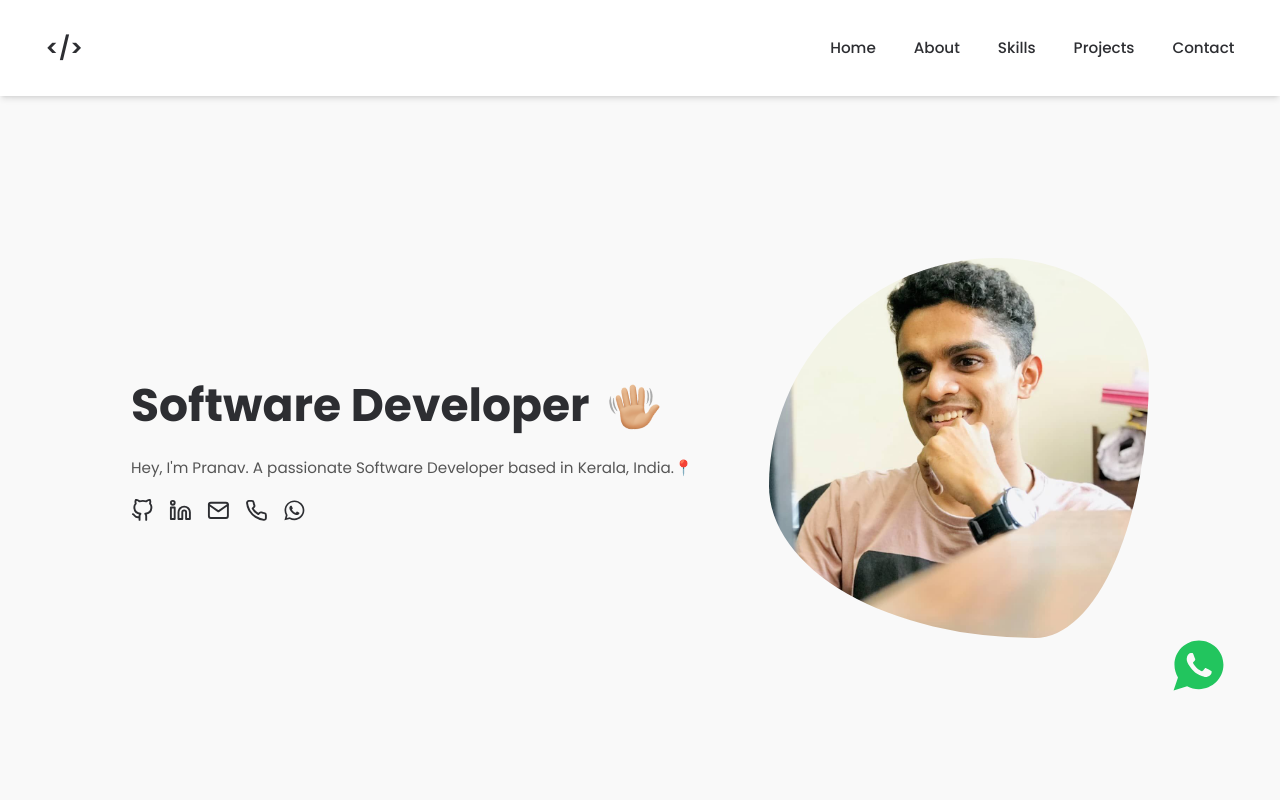
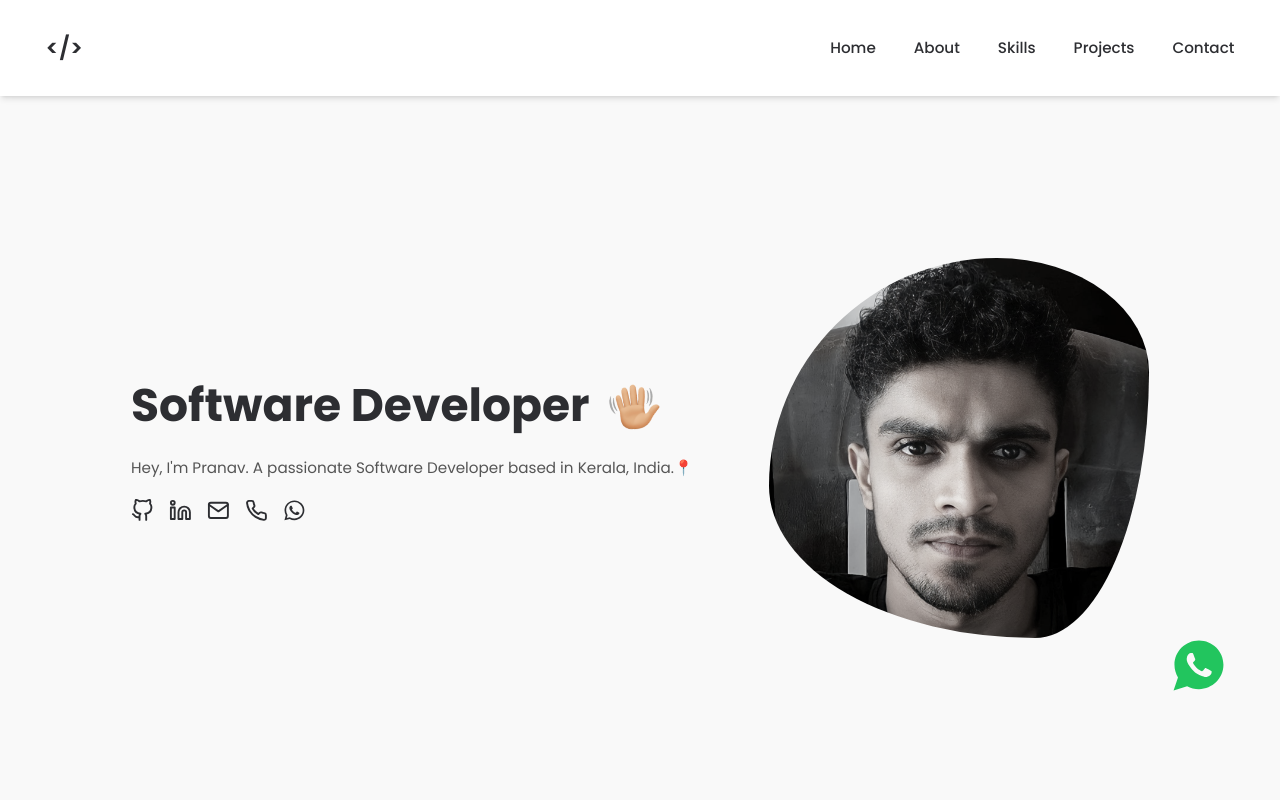
Before and after one commit to pranavpremanand/portfolio-2.0, a React (Create React App) app: page / in a window 1280 px wide. Shown: the top 800 px of the page. Built offline with nearby package versions, Linux system fonts and the light colour scheme.

Commit message:
changed hero img

```diff
--- a/src/components/Banner/Banner.jsx
+++ b/src/components/Banner/Banner.jsx
@@ -1,5 +1,5 @@
 import React from "react";
-import myImg from "../../assets/images/me1.jpg";
+import myImg from "../../assets/images/me.jpg";
 import handImg from "../../assets/images/waving hand.png";
 import { FiGithub, FiLinkedin, FiInstagram, FiMail,FiPhone  } from "react-icons/fi";
 import { FaWhatsapp } from "react-icons/fa";
@@ -61,7 +61,7 @@ const Banner = () => {
             className="w-[22rem] object-cover aspect-square rounded-full"
           /> */}
           <div
-            className="hero-img w-[19rem] h-[19rem] sm:w-[25rem] sm:h-[25rem]"
+            className="hero-img w-[19rem] h-[19rem] sm:w-[25rem] sm:h-[25rem] grayscale-[80%]"
             style={{ backgroundImage: `url(${myImg})` }}
           ></div>
         </div>
```
